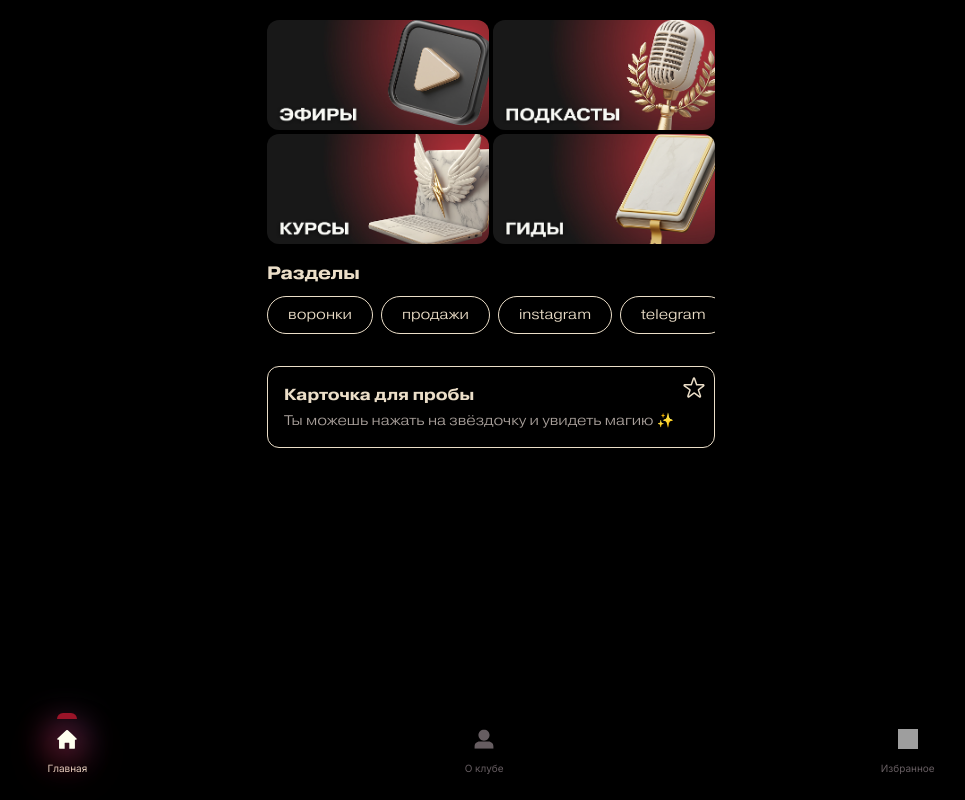
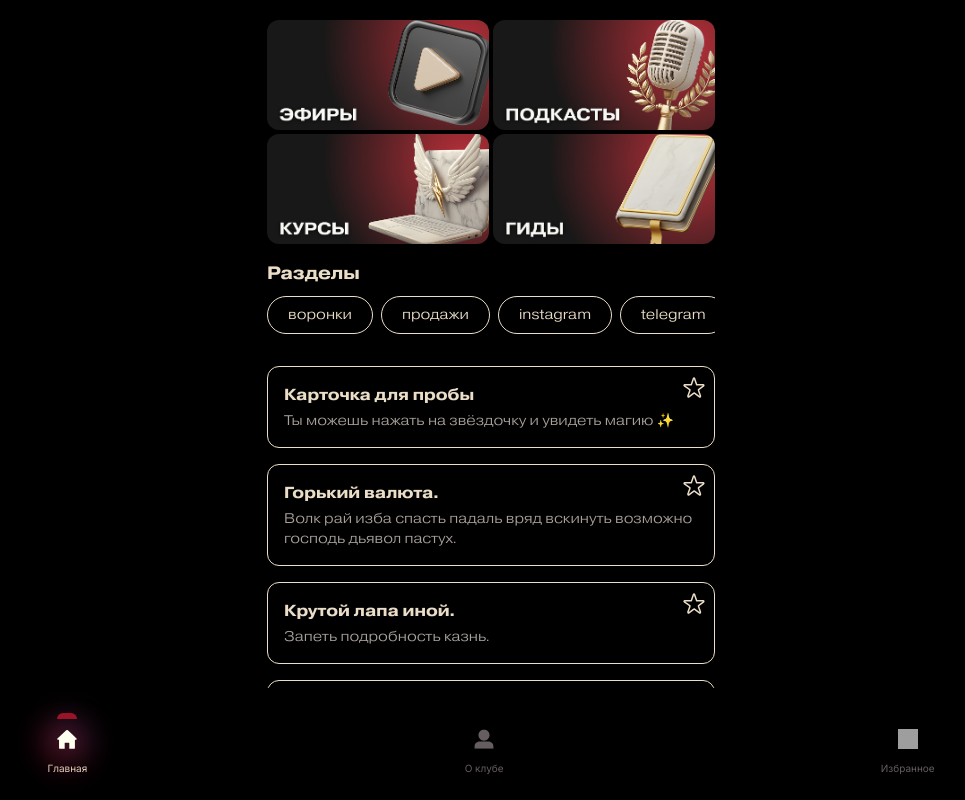
Before and after one commit to nakovalskaya/club-nav, a Next.js app: page / in a window 1280 px wide. Shown: the whole page, without its empty margins (149-1114 px from the left). Built offline with nearby package versions, Linux system fonts and the light colour scheme; grey boxes are pictures that could not be loaded.

Commit message:
карты

```diff
--- a/app/page.tsx
+++ b/app/page.tsx
@@ -79,6 +79,62 @@ export default function Home() {
           <h3 className="text-[#EBDEC8] text-base font-semibold mb-1">Карточка для пробы</h3>
           <p className="text-sm text-[#a9a09b]">Ты можешь нажать на звёздочку и увидеть магию ✨</p>
         </div>
+        {/* Ещё 5 карточек со звёздочками */}
+{[
+  {
+    id: '2',
+    title: 'Горький валюта.',
+    description: 'Волк рай изба спасть падаль вряд вскинуть возможно господь дьявол пастух.',
+  },
+  {
+    id: '3',
+    title: 'Крутой лапа иной.',
+    description: 'Запеть подробность казнь.',
+  },
+  {
+    id: '4',
+    title: 'Терапия торопливый механический радость.',
+    description: 'Изменение ложиться печатать освободить рис о эффект.',
+  },
+  {
+    id: '5',
+    title: 'Покидать.',
+    description: 'Сбросить жить миг трясти редактор соответствие предоставить ягода.',
+  },
+  {
+    id: '6',
+    title: 'Столетие изучить монета.',
+    description: 'Жидкий грудь плясать белье боец избегать материя результат.',
+  },
+].map(({ id, title, description }) => {
+  const isFav = isFavorite(id);
+
+  return (
+    <div key={id} className="mt-4 p-4 rounded-xl border border-[#EBDEC8] relative">
+      <button
+        onClick={() => toggleFavorite(id)}
+        className="absolute top-2 right-2 transition-transform duration-300"
+      >
+        <svg
+          xmlns="http://www.w3.org/2000/svg"
+          fill={isFav ? '#EBDEC8' : 'none'}
+          viewBox="0 0 24 24"
+          stroke="#EBDEC8"
+          className={`w-6 h-6 ${isFav ? 'scale-110' : 'scale-100'} transition-transform duration-300 ease-in-out`}
+        >
+          <path
+            strokeLinecap="round"
+            strokeLinejoin="round"
+            strokeWidth={1.5}
+            d="M11.48 3.499c.2-.58.84-.58 1.04 0l2.05 5.937a.55.55 0 00.52.377h6.144c.591 0 .835.757.358 1.104l-4.974 3.608a.55.55 0 00-.2.615l2.049 5.937c.2.58-.477 1.063-.974.707l-4.973-3.608a.55.55 0 00-.65 0l-4.973 3.608c-.497.356-1.174-.127-.974-.707l2.049-5.937a.55.55 0 00-.2-.615L2.358 10.917c-.477-.347-.233-1.104.358-1.104h6.144a.55.55 0 00.52-.377l2.05-5.937z"
+          />
+        </svg>
+      </button>
+      <h3 className="text-[#EBDEC8] text-base font-semibold mb-1">{title}</h3>
+      <p className="text-sm text-[#a9a09b]">{description}</p>
+    </div>
+  );
+})}
       </main>
     </div>
   );
```
